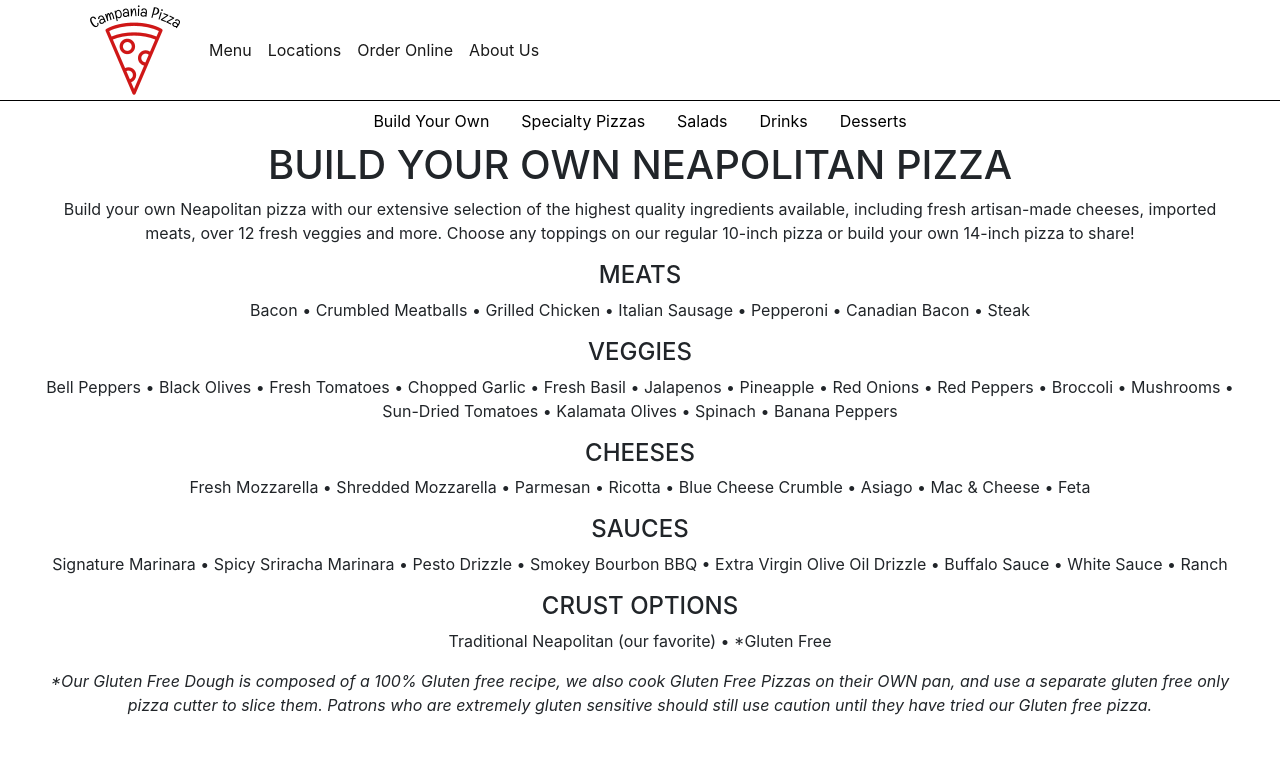
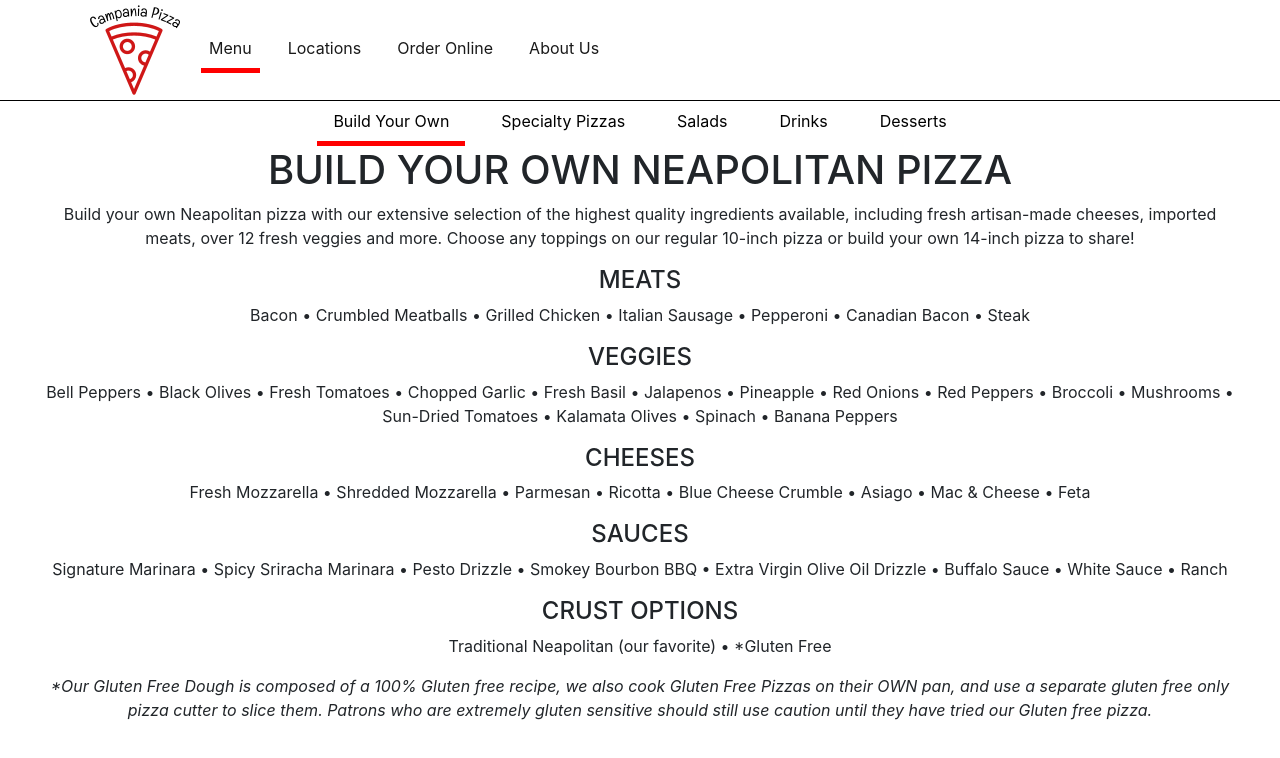
Before and after one commit to keldim/CampaniaPizza, an Angular app in the folder client/: page /menu/buildyourown in a window 1280 px wide. Shown: the top 758 px of the page. Built offline with nearby package versions, Linux system fonts and the light colour scheme.

Commit message:
had to take courses to get info, made some minor changes, more coming

```diff
--- a/client/src/app/app.component.css
+++ b/client/src/app/app.component.css
@@ -8,6 +8,19 @@
   margin-top: 101px;
 }
 
-.navbar-nav li:hover{
+/* .navbar-nav li {
+  padding-top: 5px;
+  border-bottom: 5px solid transparent;
+}
+
+.navbar-nav li:hover {
+  border-bottom-color: red;
+} */
+
+.clicked-link {
   border-bottom: 5px solid red;
 }
+
+.menu-button-tweak {
+  margin-right: 20px;
+}
--- a/client/src/app/app.component.html
+++ b/client/src/app/app.component.html
@@ -8,17 +8,17 @@
     </button>
     <div class="collapse navbar-collapse" id="campaniaPizzaNav">
       <ul class="navbar-nav">
-        <li class="nav-item active">
-          <a class="nav-link" href="#" [routerLink]="['/menu']">Menu</a>
+        <li class="nav-item active menu-button-tweak">
+          <a class="nav-link" href="#" [routerLink]="['/menu']" routerLinkActive="clicked-link">Menu</a>
         </li>
-        <li class="nav-item active">
-          <a class="nav-link" href="#" [routerLink]="['/locations']">Locations</a>
+        <li class="nav-item active menu-button-tweak">
+          <a class="nav-link" href="#" [routerLink]="['/locations']" routerLinkActive="clicked-link">Locations</a>
         </li>
-        <li class="nav-item active">
-          <a class="nav-link" href="#" [routerLink]="['/order-online']">Order Online</a>
+        <li class="nav-item active menu-button-tweak">
+          <a class="nav-link" href="#" [routerLink]="['/order-online']" routerLinkActive="clicked-link">Order Online</a>
         </li>
-        <li class="nav-item active">
-          <a class="nav-link" href="#" [routerLink]="['/about-us']">About Us</a>
+        <li class="nav-item active menu-button-tweak">
+          <a class="nav-link" href="#" [routerLink]="['/about-us']" routerLinkActive="clicked-link">About Us</a>
         </li>
       </ul>
     </div>
--- a/client/src/app/app.module.ts
+++ b/client/src/app/app.module.ts
@@ -27,7 +27,8 @@
     BrowserModule,
     MenuModule,
     AppRoutingModule,
-    HttpClientModule
+    HttpClientModule,
+    RouterModule
   ],
   providers: [UserService],
   bootstrap: [AppComponent]
--- a/client/src/app/menu/menu.component.css
+++ b/client/src/app/menu/menu.component.css
@@ -2,6 +2,20 @@
   color: black;
 }
 
-.justify-content-center li:hover{
+/* .justify-content-center li {
+  padding-top: 5px;
+  border-bottom: 5px solid transparent;
+}
+
+.justify-content-center li:hover {
+  border-bottom-color: red;
+} */
+
+.clicked-link {
   border-bottom: 5px solid red;
 }
+
+.submenu-button-tweak {
+  margin-left: 10px;
+  margin-right: 10px;
+}
--- a/client/src/app/menu/menu.component.html
+++ b/client/src/app/menu/menu.component.html
@@ -1,19 +1,19 @@
 <div class="container">
   <ul class="nav justify-content-center">
-    <li class="nav-item">
-      <a class="nav-link linkColor" href="#" [routerLink]="['/menu/buildyourown']">Build Your Own</a>
+    <li class="nav-item submenu-button-tweak">
+      <a class="nav-link linkColor " href="#" [routerLink]="['/menu/buildyourown']" routerLinkActive="clicked-link">Build Your Own</a>
     </li>
-    <li class="nav-item">
-      <a class="nav-link linkColor" href="#" [routerLink]="['/menu/specialtypizzas']">Specialty Pizzas</a>
+    <li class="nav-item submenu-button-tweak">
+      <a class="nav-link linkColor" href="#" [routerLink]="['/menu/specialtypizzas']" routerLinkActive="clicked-link">Specialty Pizzas</a>
     </li>
-    <li class="nav-item">
-      <a class="nav-link linkColor" href="#" [routerLink]="['/menu/salads']">Salads</a>
+    <li class="nav-item submenu-button-tweak">
+      <a class="nav-link linkColor" href="#" [routerLink]="['/menu/salads']" routerLinkActive="clicked-link">Salads</a>
     </li>
-    <li class="nav-item">
-      <a class="nav-link linkColor" href="#" [routerLink]="['/menu/drinks']">Drinks</a>
+    <li class="nav-item submenu-button-tweak">
+      <a class="nav-link linkColor" href="#" [routerLink]="['/menu/drinks']" routerLinkActive="clicked-link">Drinks</a>
     </li>
-    <li class="nav-item">
-      <a class="nav-link linkColor" href="#" [routerLink]="['/menu/desserts']">Desserts</a>
+    <li class="nav-item submenu-button-tweak">
+      <a class="nav-link linkColor" href="#" [routerLink]="['/menu/desserts']" routerLinkActive="clicked-link">Desserts</a>
     </li>
   </ul>
 </div>
--- a/client/src/app/order-online/order-online.component.html
+++ b/client/src/app/order-online/order-online.component.html
@@ -1,2 +1,36 @@
-<h1>{{selectedUser.username}}</h1>
-<h1>{{selectedUser.password}}</h1>
+<div class="container">
+  <div class="row">
+    <div class="col-8">
+      <div>
+        <p>Pickup Hours: Open today 11am - 2pm</p>
+        <p>Accepted Cards: Mastercard, Visa, American Express, Discover</p>
+      </div>
+      <div>
+        <div class="col-4">
+          <ul class="nav flex-column">
+            <li class="nav-item">
+              <a class="nav-link active" href="#">Build Your Own</a>
+            </li>
+            <li class="nav-item">
+              <a class="nav-link active" href="#">Specialty Pizzas</a>
+            </li>
+            <li class="nav-item">
+              <a class="nav-link active" href="#">Salads</a>
+            </li>
+            <li class="nav-item">
+              <a class="nav-link active" href="#">Drinks</a>
+            </li>
+            <li class="nav-item">
+              <a class="nav-link active" href="#">Desserts</a>
+            </li>
+          </ul>
+        </div>
+        <div class="col-8">
+          <p>menu</p>
+        </div>
+      </div>
+    </div>
+    <div class="col-4" style="height: 280px; border: 1px solid #ccc; background-color: #487a32; color: #fff;">col-4
+    </div>
+  </div>
+</div>
```
